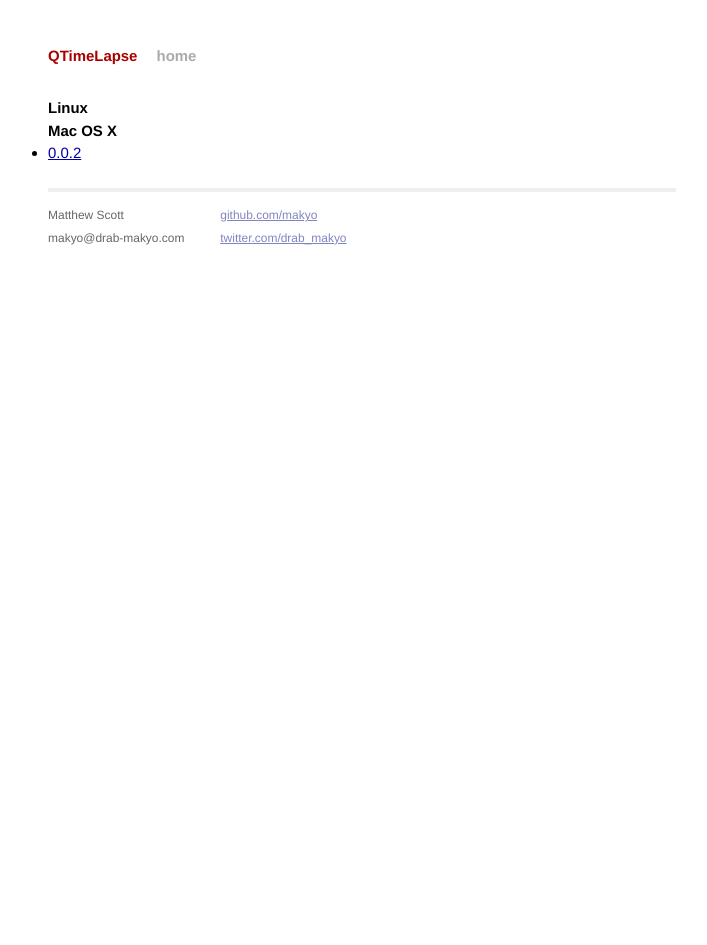
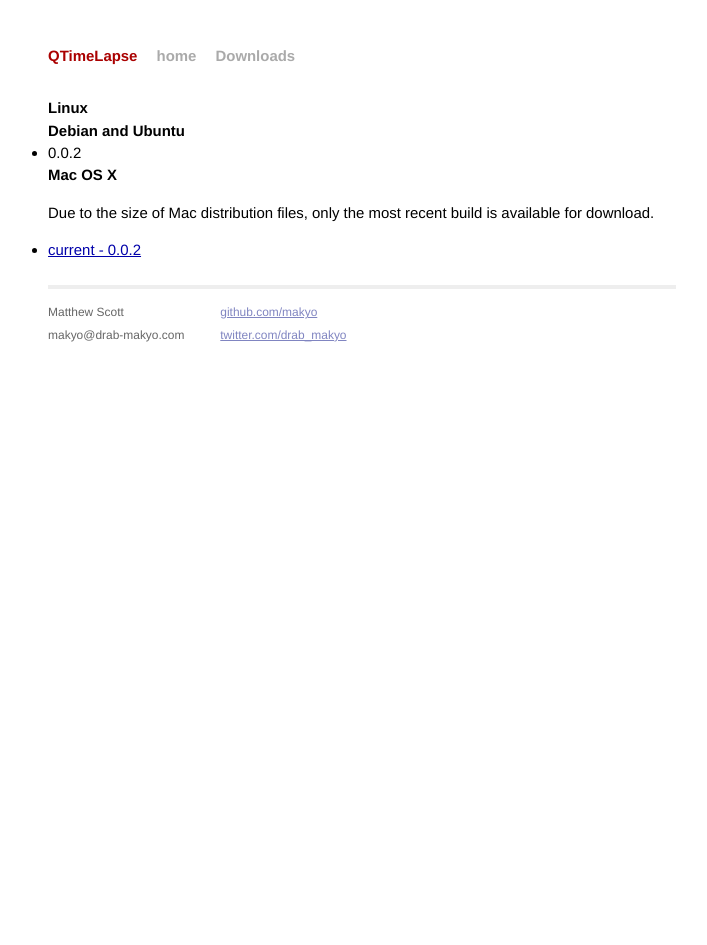
Before and after one commit to makyo/qtimelapse, a Jekyll site: the page built from downloads/index.md, in a window 1280 px wide. Shown: the whole page, without its empty margins (278-985 px from the left). Built offline with Jekyll 4.4.1, drawn with Linux system fonts in a browser that asks for light colours; Markdown is read by kramdown in place of the engine named in the settings.

Commit message:
Cleaning up downloads

```diff
--- a/_layouts/default.html
+++ b/_layouts/default.html
@@ -19,6 +19,7 @@
           <div class="header">
             <h1 class="title"><a href="/qtimelapse/">{{ site.name }}</a></h1>
             <a class="extra" href="/qtimelapse/">home</a>
+            <a class="extra" href="/qtimelapse/downloads">Downloads</a>
           </div>
 
           {{ content }}
--- a/downloads/index.md
+++ b/downloads/index.md
@@ -6,6 +6,13 @@
 
 ## Linux
 
+### Debian and Ubuntu
+
+- 0.0.2
+
 ## Mac OS X
 
-- [0.0.2](macx/qtimelapse-0.0.2.dmg)
+Due to the size of Mac distribution files, only the most recent build is
+available for download.
+
+- [current - 0.0.2](macx/qtimelapse-0.0.2.dmg)
```
